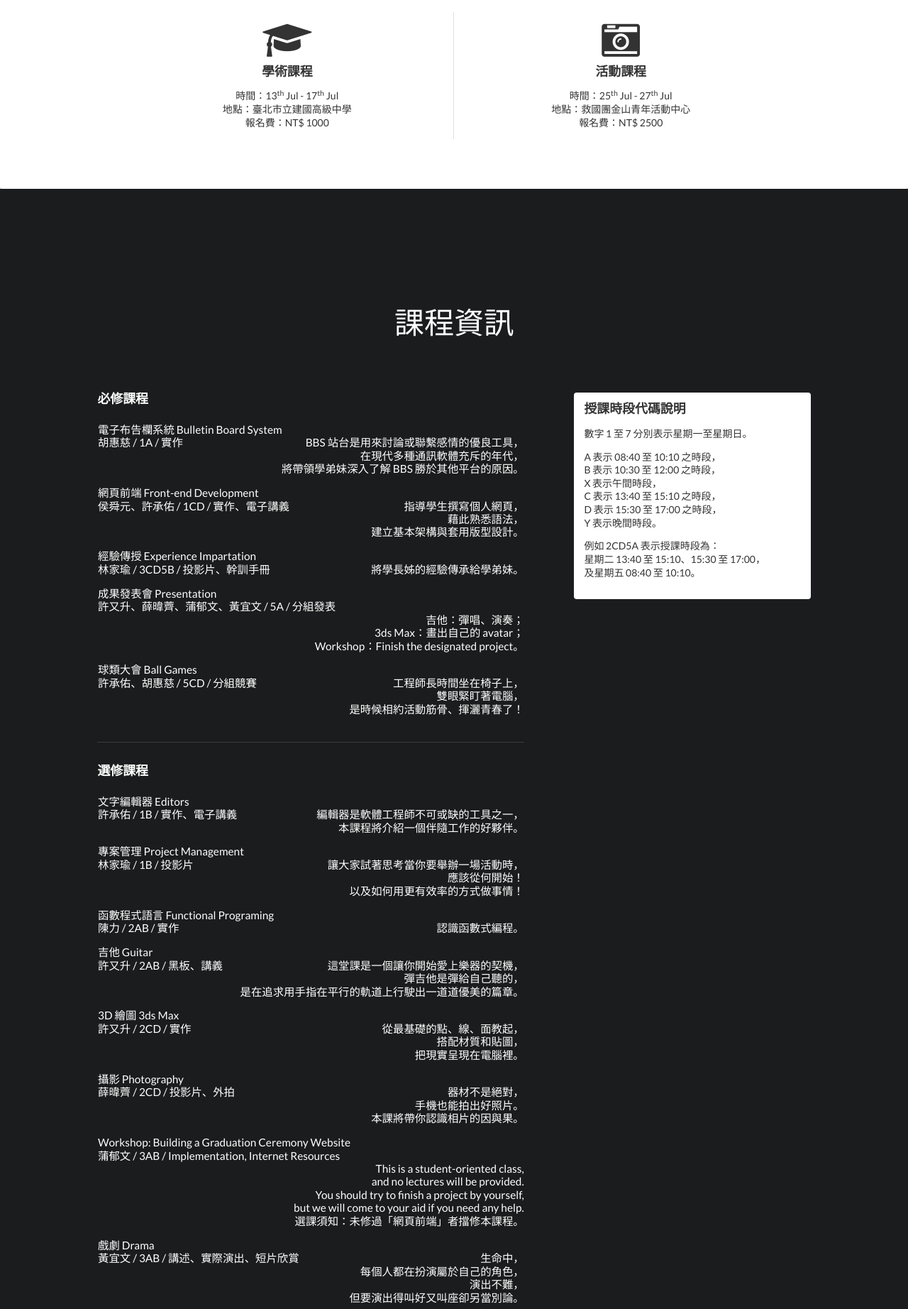
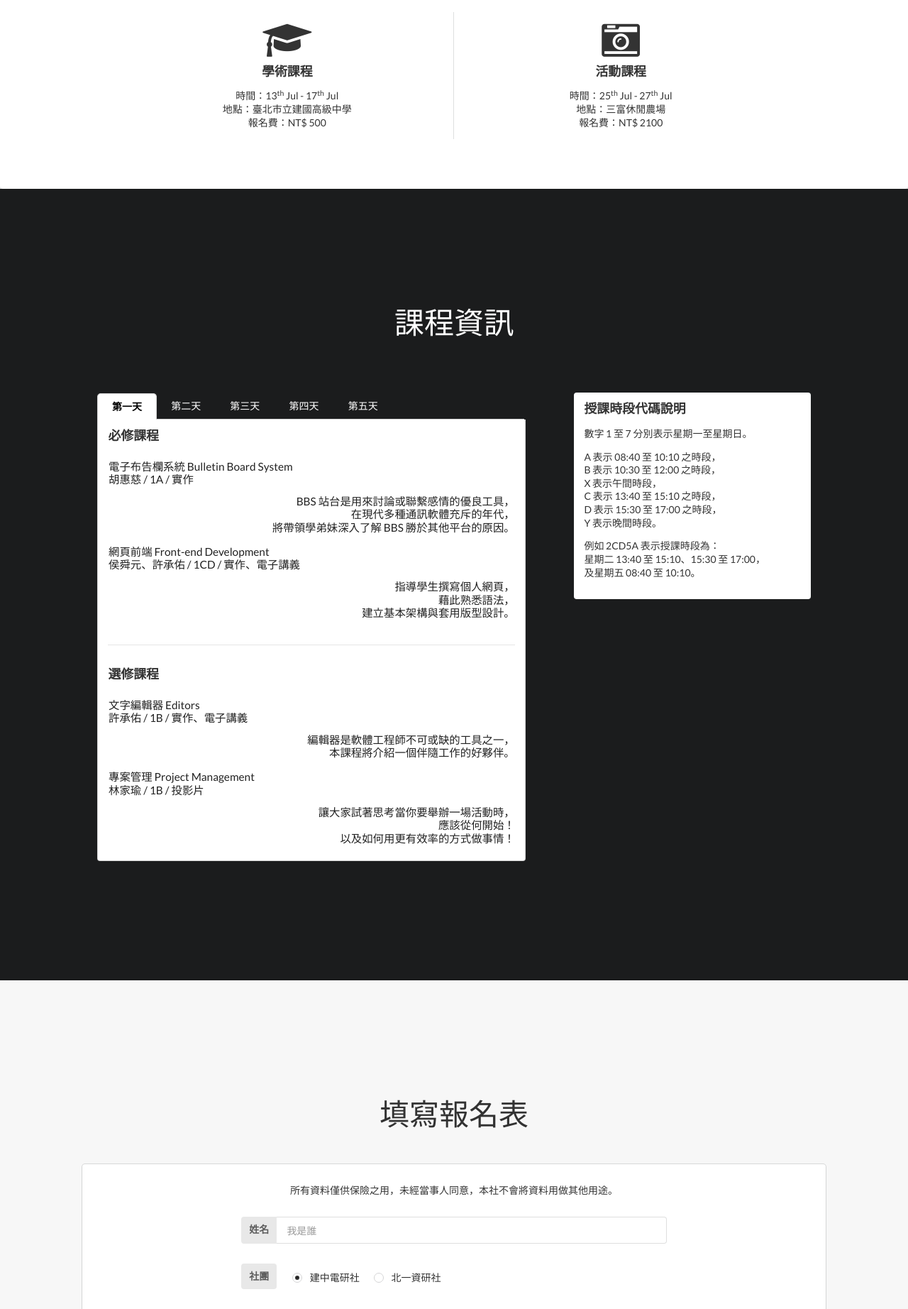
Before and after one commit to yuwen41200/ADA-Camp-2015, a PHP site: template view/main.php in a window 1280 px wide. Shown: the part 617-2461 px from the top of the page at 71% size. Run offline with PHP 8.4, Linux system fonts and the light colour scheme; the template is opened without the code that fills it: most values are stand-ins (such as "Sample title", 1, 10 or a date in 2020); some libraries are stand-ins or nearby versions.

Commit message:
Update Front-end Design

```diff
--- a/view/main.php
+++ b/view/main.php
@@ -44,9 +44,9 @@
 					<h1 class="ui inverted header">17&times;20<sup>th</sup> 建北電資研聯合幹部訓練營<br>
 					<span>CKEFGISC United Leader Training Camp 2015</span></h1>
 					<p>幹部訓練營 (ADA) 旨在培訓新任社團幹部的專業技術與營隊籌辦能力</p>
-					<div class="large basic inverted animated fade ui button">
+					<div class="large basic inverted animated fade ui button" onclick="goToApply()">
 						<div class="visible content">參加 ADA 2015</div>
-						<div class="hidden content" onclick="goToApply()">立即報名！</div>
+						<div class="hidden content">立即報名！</div>
 					</div>
 				</div>
 			</div>
@@ -62,15 +62,15 @@
 						</div>
 						<p>時間：13<sup>th</sup> Jul - 17<sup>th</sup> Jul<br>
 						地點：臺北市立建國高級中學<br>
-						報名費：NT$ 1000</p>
+						報名費：NT$ 500</p>
 					</div>
 					<div class="column">
 						<div class="ui icon header">
 							<i class="camera retro icon"></i>活動課程
 						</div>
 						<p>時間：25<sup>th</sup> Jul - 27<sup>th</sup> Jul<br>
-						地點：救國團金山青年活動中心<br>
-						報名費：NT$ 2500</p>
+						地點：三富休閒農場<br>
+						報名費：NT$ 2100</p>
 					</div>
 				</div>
 			</div>
@@ -85,8 +85,16 @@
 			</div>
 			<div class="row">
 				<div class="ten wide column">
-					<h3 class="ui inverted header">必修課程</h3>
-					<div class="ui inverted animated selection list">
+					<div class="ui top attached tabular menu">
+						<a class="active item" data-tab="day_one">第一天</a>
+						<a class="item" data-tab="day_two">第二天</a>
+						<a class="item" data-tab="day_three">第三天</a>
+						<a class="item" data-tab="day_four">第四天</a>
+						<a class="item" data-tab="day_five">第五天</a>
+					</div>
+					<div class="ui bottom attached active tab segment" data-tab="day_one">
+						<h3 class="ui header">必修課程</h3>
+						<div class="ui animated selection list">
 							<div class="item">電子布告欄系統 Bulletin Board System<br>
 							胡惠慈 / 1A / 實作
 								<div class="right floated">BBS 站台是用來討論或聯繫感情的優良工具，<br>
@@ -99,26 +107,10 @@
 								藉此熟悉語法，<br>
 								建立基本架構與套用版型設計。</div>
 							</div>
-						<div class="item">經驗傳授 Experience Impartation<br>
-						林家瑜 / 3CD5B / 投影片、幹訓手冊
-							<div class="right floated">將學長姊的經驗傳承給學弟妹。</div>
 						</div>
-						<div class="item">成果發表會 Presentation<br>
-						許又升、薛暐薺、蒲郁文、黃宜文 / 5A / 分組發表
-							<div class="right floated">吉他：彈唱、演奏；<br>
-							3ds Max：畫出自己的 avatar；<br>
-							Workshop：Finish the designated project。</div>
-						</div>
-						<div class="item">球類大會 Ball Games<br>
-						許承佑、胡惠慈 / 5CD / 分組競賽
-							<div class="right floated">工程師長時間坐在椅子上，<br>
-							雙眼緊盯著電腦，<br>
-							是時候相約活動筋骨、揮灑青春了！</div>
-						</div>
-					</div>
-					<div class="ui inverted section divider"></div>
-					<h3 class="ui inverted header">選修課程</h3>
-					<div class="ui inverted animated selection list">
+						<div class="ui section divider"></div>
+						<h3 class="ui header">選修課程</h3>
+						<div class="ui animated selection list">
 							<div class="item">文字編輯器 Editors<br>
 							許承佑 / 1B / 實作、電子講義
 								<div class="right floated">編輯器是軟體工程師不可或缺的工具之一，<br>
@@ -130,6 +122,11 @@
 								應該從何開始！<br>
 								以及如何用更有效率的方式做事情！</div>
 							</div>
+						</div>
+					</div>
+					<div class="ui bottom attached tab segment" data-tab="day_two">
+						<h3 class="ui header">選修課程</h3>
+						<div class="ui animated selection list">
 							<div class="item">函數程式語言 Functional Programing<br>
 							陳力 / 2AB / 實作
 								<div class="right floated">認識函數式編程。</div>
@@ -152,13 +149,25 @@
 								手機也能拍出好照片。<br>
 								本課將帶你認識相片的因與果。</div>
 							</div>
+						</div>
+					</div>
+					<div class="ui bottom attached tab segment" data-tab="day_three">
+						<h3 class="ui header">必修課程</h3>
+						<div class="ui animated selection list">
+							<div class="item">經驗傳授 Experience Impartation<br>
+							林家瑜 / 3CD5B / 投影片、幹訓手冊
+								<div class="right floated">將學長姊的經驗傳承給學弟妹。</div>
+							</div>
+						</div>
+						<div class="ui section divider"></div>
+						<h3 class="ui header">選修課程</h3>
+						<div class="ui animated selection list">
 							<div class="item">Workshop: Building a Graduation Ceremony Website<br>
 							蒲郁文 / 3AB / Implementation, Internet Resources
 								<div class="right floated">This is a student-oriented class,<br>
 								and no lectures will be provided.<br>
 								You should try to finish a project by yourself,<br>
-							but we will come to your aid if you need any help.<br>
-							選課須知：未修過「網頁前端」者擋修本課程。</div>
+								but we will come to your aid if you need any help.</div>
 							</div>
 							<div class="item">戲劇 Drama<br>
 							黃宜文 / 3AB / 講述、實際演出、短片欣賞
@@ -167,22 +176,21 @@
 								演出不難，<br>
 								但要演出得叫好又叫座卻另當別論。</div>
 							</div>
+						</div>
+					</div>
+					<div class="ui bottom attached tab segment" data-tab="day_four">
+						<h3 class="ui header">選修課程</h3>
+						<div class="ui animated selection list">
 							<div class="item">程式語言入門 Python Guide<br>
 							林家瑜、許承佑 / 4AB / 實作、電子講義
-							<div class="right floated">講師將藉由自身經歷闡述「自學的藝術」，<br>
+								<div class="right floated">講師將藉由自身經歷，<br>
+								闡述自學的藝術，<br>
 								引導學生從各方尋找學習資源。</div>
 							</div>
 							<div class="item">熱門音樂基礎 Popular Music Fundamentals<br>
 							蒲郁文 / 4AB / 投影片、影片、Guitar Pro 6
-							<div class="right floated">帶你掌握基本的熱門音樂元素與概念。<br>
-							推薦先修課程：吉他。</div>
+								<div class="right floated">帶你掌握基本的熱門音樂元素與概念。</div>
 							</div>
-						<!--<div class="item">LaTeX Typography<br>
-						黃宜文 / 4B / 實作、紙本講義
-							<div class="right floated">學習基礎 LaTeX 語言，<br>
-							並深入介紹數學排版、程式碼排版，<br>
-							幾種排版優勢與特色。</div>
-						</div>-->
 							<div class="item">影片剪輯觀念 Film Editing Concepts<br>
 							薛暐薺 / 4CD / 實作
 								<div class="right floated">擺脫轉場特效，<br>
@@ -191,6 +199,28 @@
 							<div class="item">文書處理 Word Processing<br>
 							鄭晴文、鄭琇蓉 / 4CD / 實作
 								<div class="right floated">教你製作精緻文件。</div>
+							</div>
+						</div>
+					</div>
+					<div class="ui bottom attached tab segment" data-tab="day_five">
+						<h3 class="ui header">必修課程</h3>
+						<div class="ui animated selection list">
+							<div class="item">經驗傳授 Experience Impartation<br>
+							林家瑜 / 3CD5B / 投影片、幹訓手冊
+								<div class="right floated">將學長姊的經驗傳承給學弟妹。</div>
+							</div>
+							<div class="item">成果發表會 Presentation<br>
+							許又升、薛暐薺、蒲郁文、黃宜文 / 5A / 分組發表
+								<div class="right floated">吉他：彈唱、演奏；<br>
+								3ds Max：畫出自己的 avatar；<br>
+								Workshop：Finish the designated project。</div>
+							</div>
+							<div class="item">球類大會 Ball Games<br>
+							許承佑、胡惠慈 / 5CD / 分組競賽
+								<div class="right floated">工程師長時間坐在椅子上，<br>
+								雙眼緊盯著電腦，<br>
+								是時候相約活動筋骨、揮灑青春了！</div>
+							</div>
 						</div>
 					</div>
 				</div>
@@ -227,7 +257,7 @@
 						</div>
 						<div class="field">
 							<div class="ui label">社團</div>
-							<div class="ui radio checkbox checked">
+							<div class="ui radio checkbox">
 								<input name="club" type="radio" value="建中電研社" checked="checked">
 								<label>建中電研社</label>
 							</div>
@@ -274,6 +304,39 @@
 								<div class="ui label">電子郵件信箱</div>
 								<input name="email" type="text" placeholder="username@domain.net">
 							</div>
+						</div>
+						<div class="field">
+							<div class="ui label">飲食</div>
+							<div class="ui radio checkbox">
+								<input name="food" type="radio" value="葷" checked="checked">
+								<label>葷</label>
+							</div>
+							<div class="ui radio checkbox">
+								<input name="food" type="radio" value="蛋奶素">
+								<label>蛋奶素</label>
+							</div>
+							<div class="ui radio checkbox">
+								<input name="food" type="radio" value="全素">
+								<label>全素</label>
+							</div>
+						</div>
+						<div class="field">
+							<div class="ui label">報名項目</div>
+							<div class="ui checkbox">
+								<input name="enroll" type="checkbox" value="學術課程" checked="checked">
+								<label>學術課程</label>
+							</div>
+							<div class="ui checkbox">
+								<input name="enroll" type="checkbox" value="活動課程">
+								<label>活動課程</label>
+							</div>
+							<div class="ui checkbox">
+								<input name="enroll" type="checkbox" value="加購紀念 T 恤">
+								<label>加購紀念 T 恤</label>
+							</div>
+						</div>
+						<div class="field">
+							<div class="ui green label">費用總計：NT$ 5000</div>
 						</div>
 						<div class="ui error message"></div>
 						<div class="field">
--- a/view/script/main.js
+++ b/view/script/main.js
@@ -1,5 +1,8 @@
 $(document).ready(function() {
 	'use strict';
+
+	if (applicationStatusCode == 1)
+		$('.ui.basic.modal').modal('show');
 
 	$('.ui.dropdown').dropdown({
 		on: 'hover'
@@ -20,7 +23,9 @@ $(document).ready(function() {
 
 	setInterval(animateIcons, 3200);
 
-	$('.ui.radio.checkbox').checkbox();
+	$('.menu .item').tab();
+
+	$('.ui.checkbox').checkbox();
 
 	$('.ui.form input[name="birth"]').datetimepicker({
 		timepicker: false,
@@ -104,9 +109,6 @@ $(document).ready(function() {
 		on: 'blur'
 	});
 
-	if (applicationStatusCode == 1)
-		$('.ui.basic.modal').modal('show');
-
 });
 
 function goToApply() {
--- a/view/style/main.css
+++ b/view/style/main.css
@@ -48,12 +48,6 @@ html {
 	padding: 12rem 0rem;
 }
 
-#home .vertical.segment .selection.list .item {
-	color: #fff;
-	cursor: default;
-	font-size: 1.1em;
-}
-
 #home .vertical.segment .right {
 	text-align: right;
 }
@@ -67,8 +61,27 @@ html {
 	min-height: 50px;
 }
 
+#home .tabular.menu .item {
+	color: #fff;
+}
+
+#home .tabular.menu .active.item {
+	color: #000;
+}
+
 #home .selection.list {
 	margin: 0em -0.5em;
+}
+
+#home .selection.list .item {
+	cursor: default;
+	color: #222;
+	font-size: 1.1em;
+	font-weight: normal;
+}
+
+#home .selection.list .item .right.floated {
+	padding-top: 2em;
 }
 
 #home .logo.row {
@@ -87,6 +100,11 @@ html {
 	padding-bottom: 0.78571em;
 }
 
+#home .ui.form .field .green.label {
+	float: right;
+	margin-bottom: 2em;
+}
+
 #home .ui.form .field .button {
 	margin-top: 0.5em;
 	margin-bottom: 1em;
@@ -94,7 +112,7 @@ html {
 	width: 30%;
 }
 
-#home .ui.form .field .radio {
+#home .ui.form .field .checkbox {
 	margin-left: 1.25em;
 }
 
@@ -112,6 +130,7 @@ html {
 	#home .menu .right.menu > .mobile.item {
 		display: block;
 	}
+
 	#home .menu .right.menu > .mobile.item .menu {
 		left: auto;
 		right: 0em;
```
Also changed, not shown: model/MainModel.php (+5 -2 lines). Lines whose indentation alone changed are shown as unchanged.
